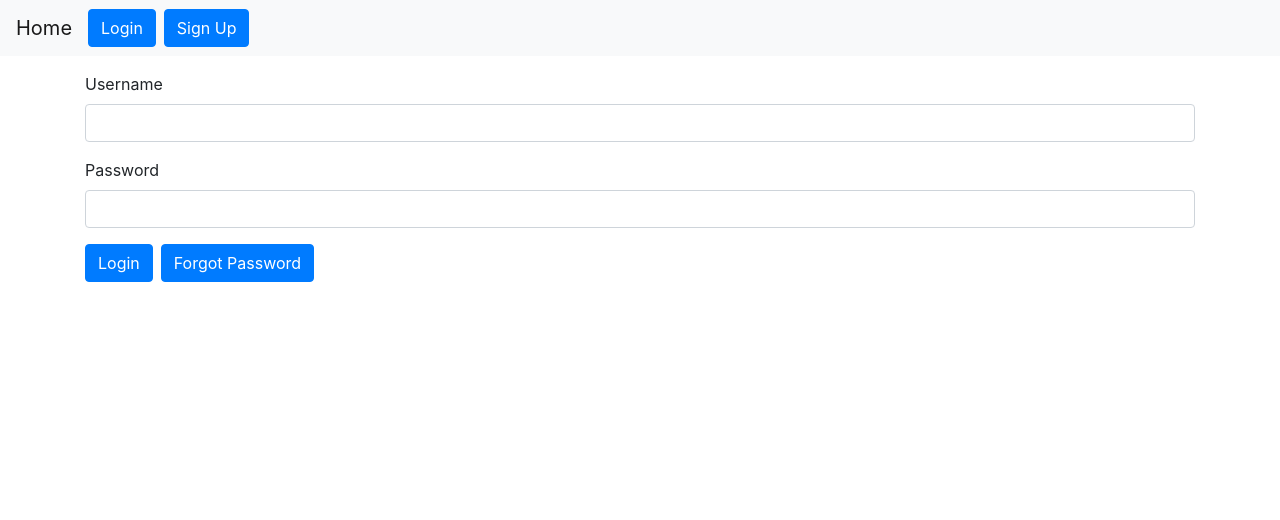
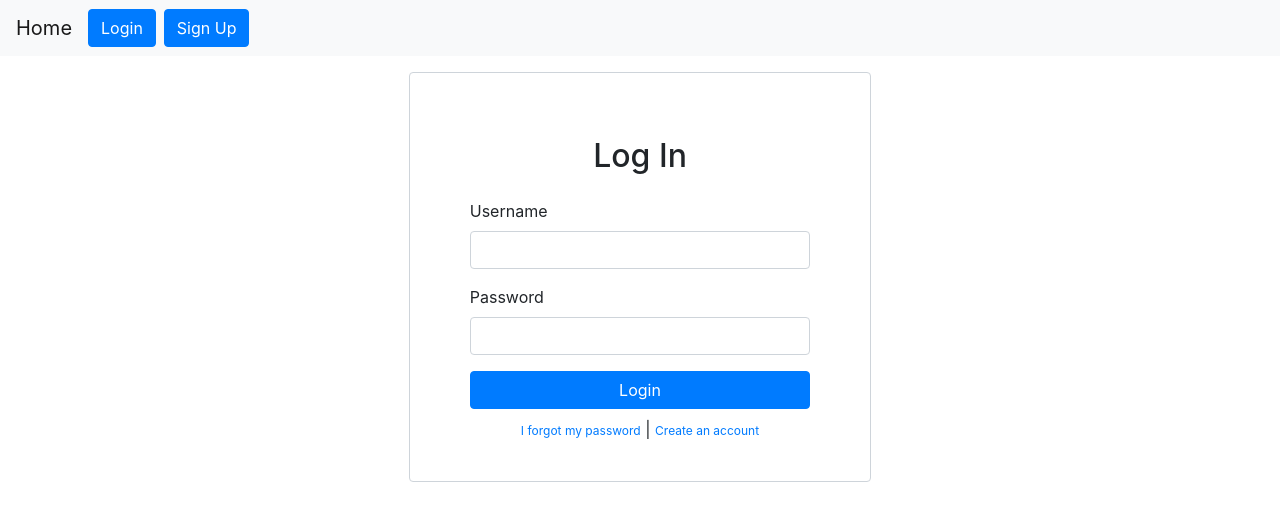
Before and after one commit to kierankay/randomizer-frontend, a React (Create React App) app: page /login in a window 1280 px wide. Shown: the top 520 px of the page. Built offline with nearby package versions, Linux system fonts and the light colour scheme; no server answers.

Commit message:
Adds styling to auth pages
- Added containers, borders, and link formatting to signup, login, forgot password, and reset password components

```diff
--- a/src/App.css
+++ b/src/App.css
@@ -21,6 +21,21 @@
   color: #09d3ac;
 }
 
+.auth-container {
+  margin: auto;
+  border: 1px solid #ced4da;
+  border-radius: .25rem;
+  padding: 40px 60px;
+}
+
+.auth-links {
+  text-align: center;
+}
+
+.auth-links > a {
+  font-size: 12px;
+}
+
 @media only screen and (max-width: 990px) {
   .navbar-nav .nav-item {
     margin-right: 0 !important;
--- a/src/components/screens/ForgotPasswordForm.js
+++ b/src/components/screens/ForgotPasswordForm.js
@@ -12,7 +12,9 @@ const ForgotPasswordForm = props => {
   }
 
   return (
-    sent ?
+    <div className="auth-container col-5">
+    <h2 className="text-center my-4">Request Password</h2>
+      {sent ?
         <React.Fragment>
           <div>Please check your email for instructions to reset your password.</div>
         </React.Fragment> :
@@ -23,9 +25,11 @@ const ForgotPasswordForm = props => {
               <input type="text"
                 className="form-control" name="email" id="email" aria-describedby="helpId" placeholder="" value={email} onChange={evt => setEmail(evt.target.value)} />
             </div>
-          <button type="submit" className="btn btn-primary">Request New Password</button>
+            <button type="submit" className="btn btn-primary btn-block my-2">Request New Password</button>
           </form>
         </React.Fragment>
+      }
+    </div>
   )
 }
 
--- a/src/components/screens/LoginForm.js
+++ b/src/components/screens/LoginForm.js
@@ -13,6 +13,8 @@ const LoginForm = (props) => {
   }
 
   return (
+    <div className="auth-container col-5">
+      <h2 className="text-center my-4">Log In</h2>
       <form onSubmit={handleSubmit}>
         <div className="form-group">
           <label htmlFor="username">Username</label>
@@ -24,9 +26,14 @@ const LoginForm = (props) => {
           <input type="password"
             className="form-control" name="password" id="password" aria-describedby="helpId" placeholder="" value={password} onChange={evt => setPassword(evt.target.value)} />
         </div>
-      <button type="submit" className="btn btn-primary">Login</button>
-      <Link to="/forgot-password"><button className="btn btn-primary mx-2">Forgot Password</button></Link>
+        <button type="submit" className="btn btn-primary btn-block my-2">Login</button>
+        <div className="auth-links">
+          <Link to="/forgot-password" className="text-right">I forgot my password</Link>
+          <span> | </span>
+          <Link to="/sign-up" className="text-right">Create an account</Link>
+        </div>
       </form>
+    </div>
   )
 }
 
--- a/src/components/screens/ResetPasswordForm.js
+++ b/src/components/screens/ResetPasswordForm.js
@@ -1,4 +1,5 @@
 import React, { useState, useEffect } from 'react';
+import { Link } from 'react-router-dom'
 import RandomizeApi from '../../RandomizeApi'
 
 const ResetPasswordForm = props => {
@@ -22,10 +23,12 @@ const ResetPasswordForm = props => {
   }
 
   return (
-    validToken ?
+    <div className="auth-container col-5">
+      <h2 className="text-center my-4">Reset Password</h2>
+      {validToken ?
         (sent ?
           <React.Fragment>
-          <div>Password reset successful. Proceed to the login page to log in with your new credentials.</div>
+            <div>Password reset successful. <Link to="/login">>Log in</Link> with your new credentials.</div>
           </React.Fragment> :
           <React.Fragment>
             <form onSubmit={handleSubmit}>
@@ -34,12 +37,13 @@ const ResetPasswordForm = props => {
                 <input type="password"
                   className="form-control" name="password" id="password" aria-describedby="helpId" placeholder="" value={password} onChange={evt => setPassword(evt.target.value)} />
               </div>
-            <button type="submit" className="btn btn-primary">Save New Password</button>
+              <button type="submit" className="btn btn-primary btn-block my-2">Save New Password</button>
             </form>
           </React.Fragment>) :
         <React.Fragment>
           <div>Invalid token</div>
-      </React.Fragment>
+        </React.Fragment>}
+    </div>
   )
 }
 
--- a/src/components/screens/SignUpForm.js
+++ b/src/components/screens/SignUpForm.js
@@ -1,4 +1,5 @@
 import React, { useState } from 'react';
+import { Link } from 'react-router-dom';
 
 const SignUpForm = (props) => {
   const [username, setUsername] = useState('');
@@ -13,6 +14,8 @@ const SignUpForm = (props) => {
   }
 
   return (
+    <div className="auth-container col-5">
+      <h2 className="text-center my-4">Sign Up</h2>
       <form onSubmit={handleSubmit}>
         <div className="form-group">
           <label htmlFor="username">Username</label>
@@ -29,8 +32,12 @@ const SignUpForm = (props) => {
           <input type="password"
             className="form-control" name="password" id="password" aria-describedby="helpId" placeholder="" value={password} onChange={evt => setPassword(evt.target.value)} />
         </div>
-      <button type="submit" className="btn btn-primary">Sign Up</button>
+        <button type="submit" className="btn btn-primary btn-block my-2">Sign Up</button>
+        <div className="auth-links">
+          <Link to="/login" className="text-right">I already have an account</Link>
+        </div>
       </form>
+    </div>
   )
 }
 
```
Lines whose indentation alone changed are shown as unchanged.
